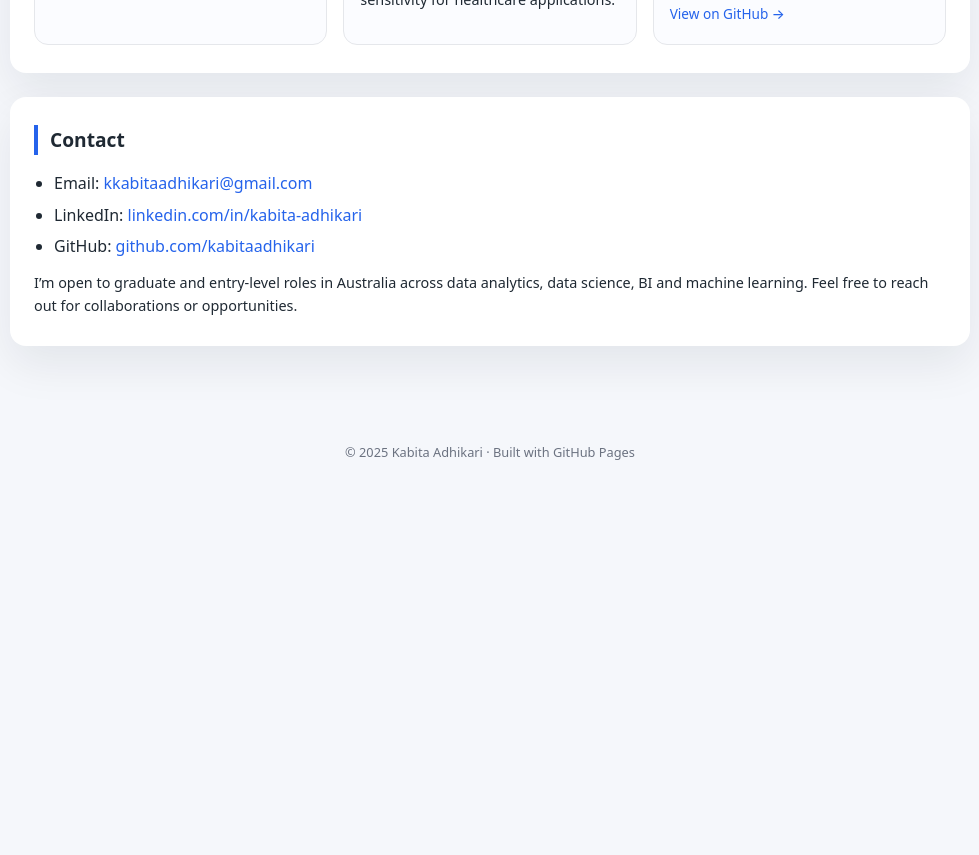
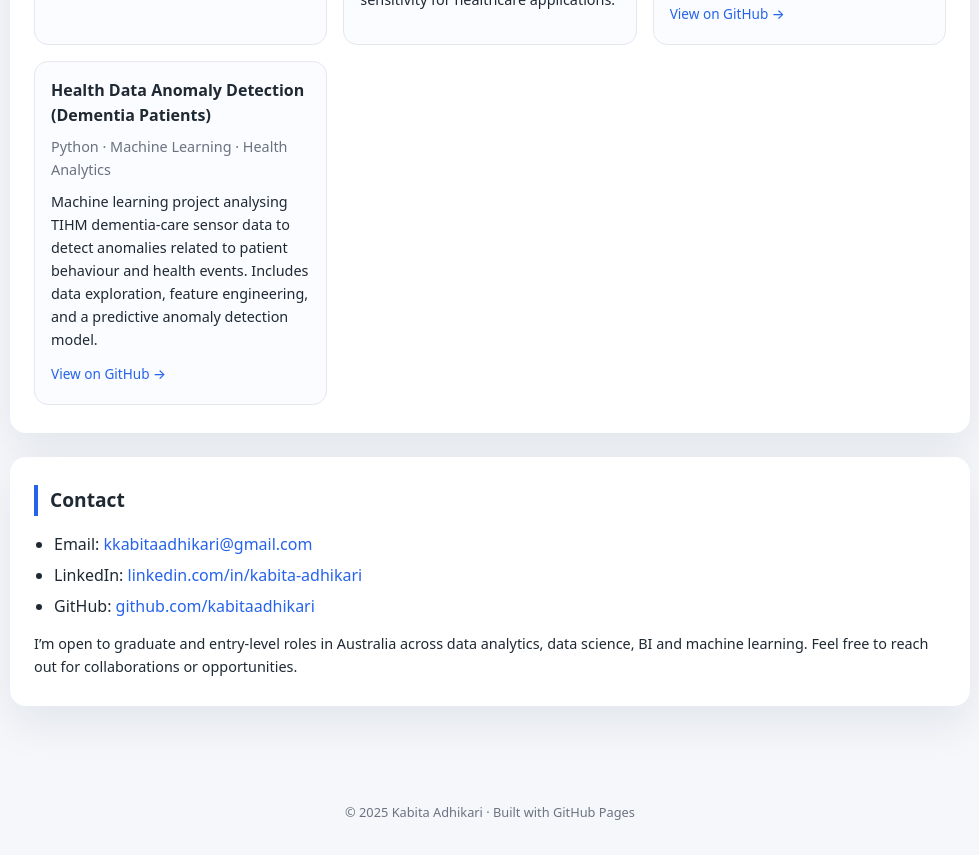
Before and after one commit to kabitaadhikari/kabitaadhikari.github.io, a plain HTML site: page index.html in a window 1280 px wide. Shown: the part 1642-2497 px from the top of the page, without its empty margins (150-1129 px from the left). Before the commit the page ends 2136 px from the top, so only its background shows below. Drawn offline with Linux system fonts and the light colour scheme.

Commit message:
Add project card for Health Data Anomaly Detection
Added a new project card for Health Data Anomaly Detection.

```diff
--- a/index.html
+++ b/index.html
@@ -382,6 +382,19 @@
     View on GitHub →
   </a>
 </div>
+        <div class="project-card">
+  <h4>Health Data Anomaly Detection (Dementia Patients)</h4>
+  <p class="project-meta">Python · Machine Learning · Health Analytics</p>
+  <p>
+    Machine learning project analysing TIHM dementia-care sensor data to detect
+    anomalies related to patient behaviour and health events. Includes data
+    exploration, feature engineering, and a predictive anomaly detection model.
+  </p>
+  <a href="https://github.com/kabitaadhikari/Health-Data-Anomaly-Detection-for-dementia-patient" target="_blank">
+    View on GitHub →
+  </a>
+</div>
+
 
     </section>
 
```
